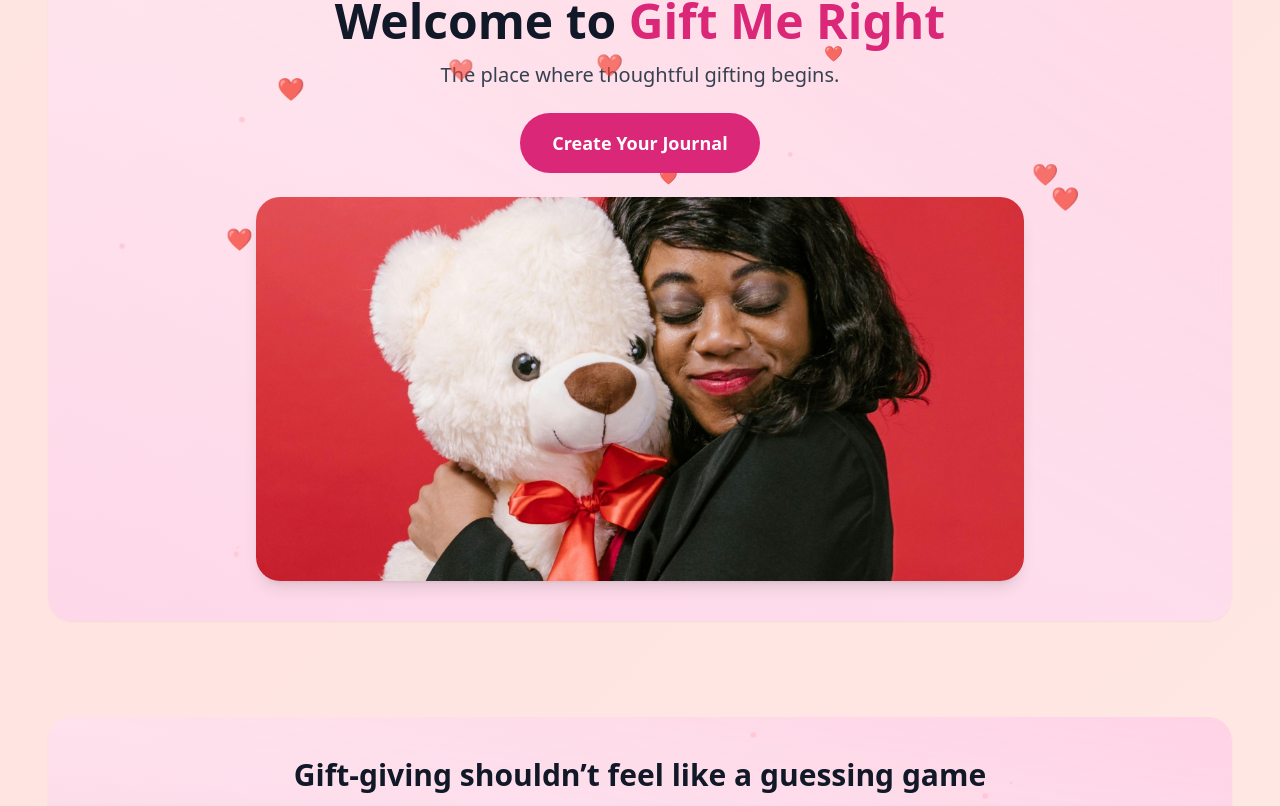
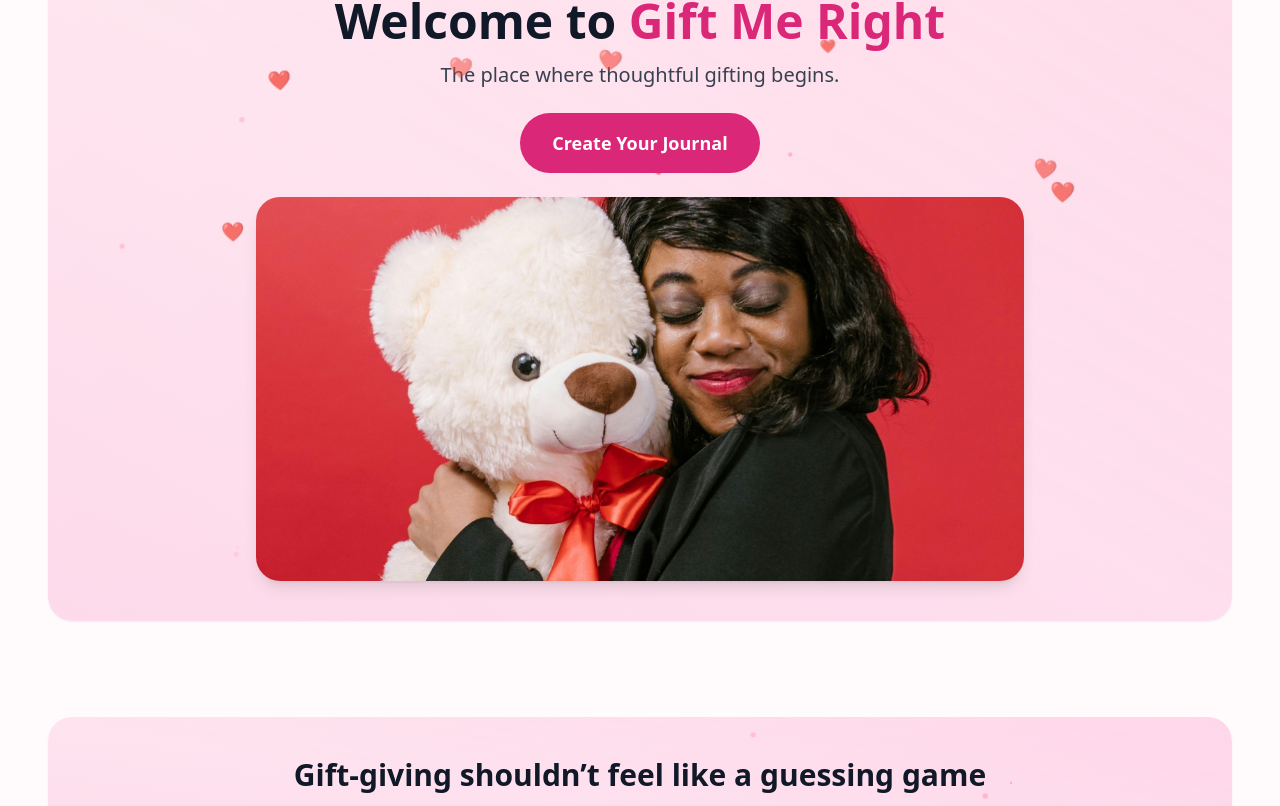
Before and after one commit to GiftMeRight/Gift-Me-Right-Official, a Next.js app: page / in a window 1280 px wide. Shown: the part 343-1149 px from the top of the page. Built offline with nearby package versions, Linux system fonts and the light colour scheme.

Commit message:
Update globals.css

```diff
--- a/app/globals.css
+++ b/app/globals.css
@@ -2,12 +2,15 @@
 @tailwind components;
 @tailwind utilities;
 
-/* Full-page soft gradient background */
+/* Body styling */
 body {
-  background: linear-gradient(135deg, #fff0f5, #ffe4e1, #fffaf0);
-  background-size: 400% 400%;
-  animation: pulseGlow 20s ease infinite;
+  background-color: #fffafc;
   line-height: 1.7;
+  transition: background-color 0.5s ease;
+}
+
+.dark body {
+  background-color: #111; /* Luxury dark background */
 }
 
 /* Section scroll offset */
@@ -15,7 +18,7 @@ section {
   scroll-margin-top: 80px;
 }
 
-/* Soft pulse animation for glow */
+/* Soft pulsing background */
 @keyframes softPulse {
   0% { background-color: #fffafc; }
   50% { background-color: #fdecef; }
@@ -25,7 +28,7 @@ section {
   animation: softPulse 8s ease-in-out infinite;
 }
 
-/* Fade-in for sections */
+/* Fade-in animation */
 @keyframes fadeIn {
   from { opacity: 0; transform: translateY(20px); }
   to { opacity: 1; transform: translateY(0); }
@@ -41,30 +44,52 @@ section {
   100% { background-position: 0% 50%; }
 }
 .bg-glow {
-  background: linear-gradient(135deg, rgba(255,192,203,0.3), rgba(255,182,193,0.3), rgba(255,105,180,0.3));
+  background: linear-gradient(
+    135deg,
+    rgba(255,192,203,0.3),
+    rgba(255,182,193,0.3),
+    rgba(255,105,180,0.3)
+  );
   background-size: 400% 400%;
   animation: pulseGlow 15s ease infinite;
-  border-radius: 1rem;
 }
 
-/* Floating particles / hearts */
+/* Floating shimmer particles with subtle color cycle */
 @keyframes floatParticle {
-  0% { transform: translateY(0) translateX(0) scale(1); opacity: 0.5; }
-  25% { opacity: 0.7; }
-  50% { transform: translateY(-20px) translateX(10px) scale(1.2); opacity: 0.8; }
-  75% { opacity: 0.7; }
-  100% { transform: translateY(0) translateX(-10px) scale(1); opacity: 0.5; }
+  0% { transform: translateY(0) translateX(0) scale(1); opacity: 0.4; background-color: #ffc0cb; }
+  25% { background-color: #ffb6c1; }
+  50% { transform: translateY(-20px) translateX(10px) scale(1.1); opacity: 0.7; background-color: #ff69b4; }
+  75% { background-color: #ffb6c1; }
+  100% { transform: translateY(0) translateX(-10px) scale(1); opacity: 0.4; background-color: #ffc0cb; }
 }
+
 .particle {
   position: absolute;
+  width: 3px;
+  height: 3px;
   border-radius: 50%;
-  background-color: #ffc0cb;
   animation: floatParticle linear infinite;
 }
 
-/* Floating hearts */
+/* Optional fade-up animation for other elements */
+@keyframes fadeUp {
+  from { opacity: 0; transform: translateY(16px); }
+  to { opacity: 1; transform: translateY(0); }
+}
+/* Floating hearts animation */
+@keyframes floatHeart {
+  0% { transform: translateY(0) translateX(0) rotate(0deg); opacity: 0.4; }
+  25% { transform: translateY(-15px) translateX(5px) rotate(10deg); opacity: 0.6; }
+  50% { transform: translateY(-30px) translateX(-5px) rotate(-10deg); opacity: 0.8; }
+  75% { transform: translateY(-15px) translateX(5px) rotate(10deg); opacity: 0.6; }
+  100% { transform: translateY(0) translateX(0) rotate(0deg); opacity: 0.4; }
+}
+
 .floating-heart {
   position: absolute;
-  opacity: 0.7;
-  animation: floatParticle linear infinite;
+  font-size: 1rem; /* Adjust size */
+  color: #ff6eb4;
+  opacity: 0.4;
+  animation: floatHeart linear infinite;
+  pointer-events: none; /* So they don’t block clicks */
 }
```
